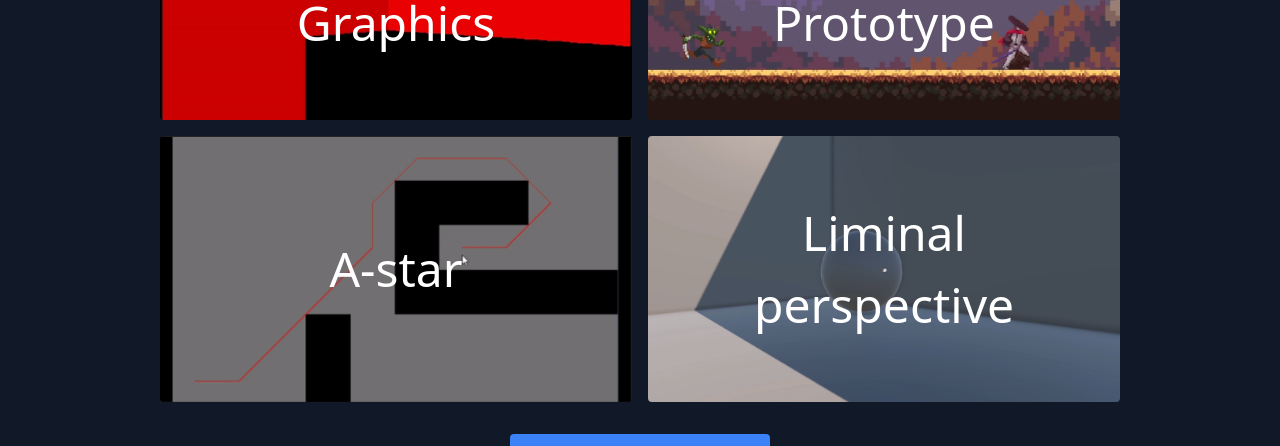
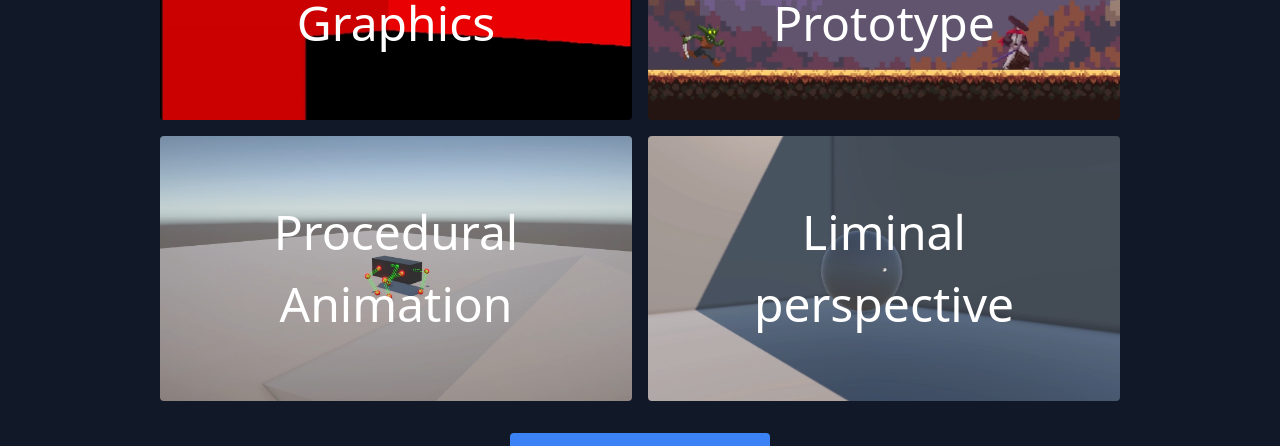
Before and after one commit to sitalbi/sitalbi.github.io, a React (Create React App) app: page / in a window 1280 px wide. Shown: the part 1060-1506 px from the top of the page. Built offline with nearby package versions, Linux system fonts and the light colour scheme.

Commit message:
modified projects

```diff
--- a/src/data.js
+++ b/src/data.js
@@ -16,12 +16,12 @@ export const projects = [
     link: "https://github.com/sitalbi/2D_prototype",
   },
   {
-    title: "A-star",
+    title: "Procedural Animation",
     subtitle: "Unity",
     description: "",
-    image: "./astar.png",
-    gif: "./astar.gif",
-    link: "https://github.com/sitalbi/a-star",
+    image: "./anim_procedural.png",
+    gif: "./anim_procedural.gif",
+    link: "https://github.com/sitalbi/procedural_anim",
   },
   {
     title: "Liminal perspective",
```
Also changed, not shown: public/anim_procedural.png (added).
